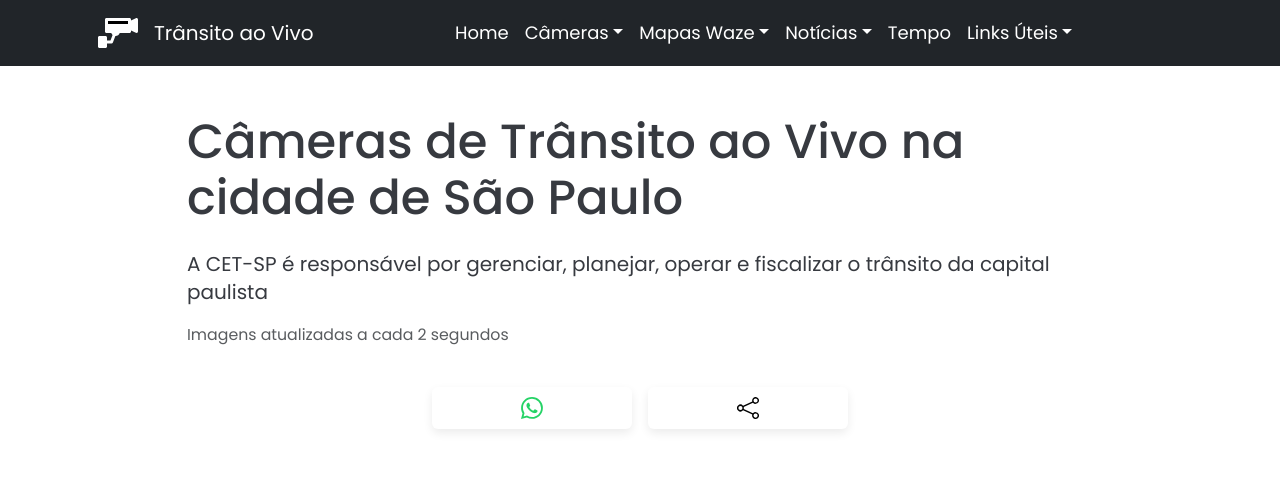
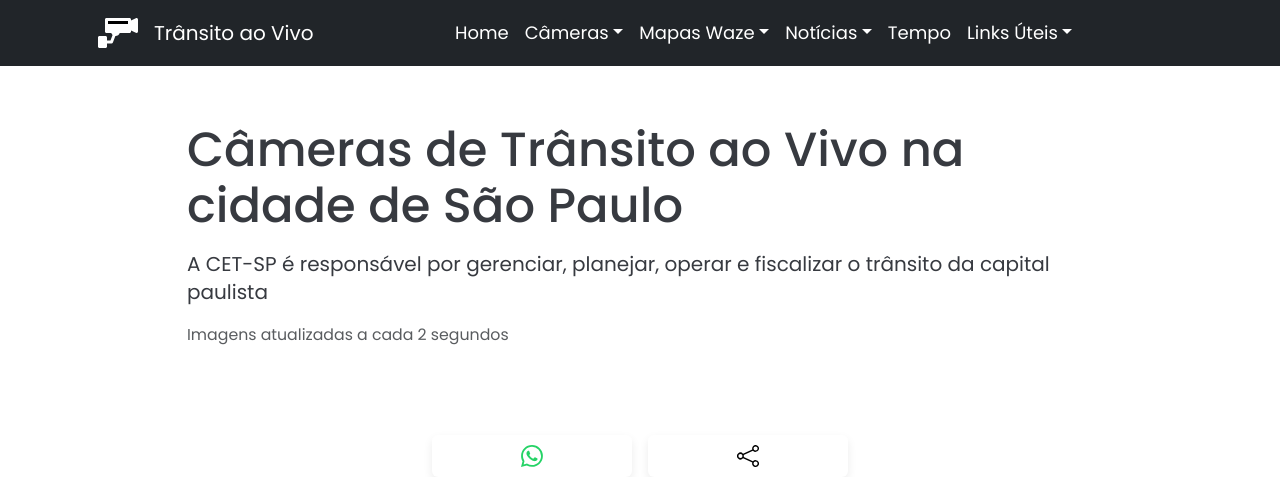
Before and after one commit to Sergio-Damm/transitoaovivo, a Jekyll site: the page built from pages/transito-cetsp-1/index.html, in a window 1280 px wide. Shown: the top 477 px of the page. Built offline with Jekyll 4.4.1, drawn with Linux system fonts in a browser that asks for light colours; comment, search, counter and statistics services are not loaded; grey boxes are pictures that could not be loaded.

Commit message:
changed from <section> to <div> and removed adsense-spacer cet-1

```diff
--- a/pages/transito-cetsp-1/index.html
+++ b/pages/transito-cetsp-1/index.html
@@ -8,21 +8,19 @@
 ---
 
 <!-- ============================================================================================= -->
-<section class="container my-3">
-	<div class="row">
-		<div class="col-12 col-md-10 mx-auto">
-			<h1 class="h1-title-content">Câmeras de Trânsito ao Vivo na cidade de São Paulo</h1>
-		</div>
-		<div class="col-12 col-md-10 mx-auto">
-			<p class="h1-subtitle-content">A CET-SP é responsável por gerenciar, planejar, operar e fiscalizar o trânsito da capital paulista</p>
-		</div>
-		<div class="col-12 col-md-10 mx-auto">
-			<p class="small text-muted mb-4">Imagens atualizadas a cada 2 segundos</p>
+<div class="py-4">
+	<div class="container">
+		<div class="row">
+			<div class="col-12 col-md-10 mx-auto mb-5">
+				<h1 class="h1-title-content">Câmeras de Trânsito ao Vivo na cidade de São Paulo</h1>
+				<p class="h1-subtitle-content">A CET-SP é responsável por gerenciar, planejar, operar e fiscalizar o trânsito da capital paulista</p>
+				<p class="small text-muted">Imagens atualizadas a cada 2 segundos</p>
+			</div>
 		</div>
 	</div>
-</section>
+</div>
 <!-- ============================================================================================= -->
-<section class="container">
+<div class="container">
 	<div class="row">
         <div class="col-12 col-md-10 mx-auto mb-5">
 			<div class="share-buttons d-flex flex-wrap gap-3 justify-content-center mb-0">
@@ -63,12 +61,12 @@
 			</div>
 		</div>
   	</div>
-</section>
+</div>
 <!-- ============================================================================================= -->
-<section class="container">
+<div class="container">
 	<div class="row">
 		<div class="col-12 col-md-10 mx-auto">
-			<div class="adsense-spacer">
+			<div class="py-3">
 				<!-- display_topo -->
 				<ins class="adsbygoogle"
 					style="display:block;"
@@ -82,9 +80,9 @@
 			</div>
 		</div>
 	</div>
-</section>
+</div>
 <!-- ============================================================================================= -->
-<section class="container">
+<div class="container">
 	<div class="row">
         <div class="col-12 col-md-10 mx-auto">
 			<div class="img-wrapper mx-auto ratio ratio-16x9">
@@ -146,9 +144,9 @@
 			</div>
 		</div>
 	</div>
-</section>
+</div>
 <!-- ============================================================================================= -->
-<section class="container">
+<div class="container">
 	<div class="row">
 		<div class="col-12 col-md-10 mx-auto">
 			<div class="mx-auto text-center col-lg-8 col-12">
@@ -166,12 +164,12 @@
 			</div>
 		</div>
 	</div>
-</section>
+</div>
 <!-- ============================================================================================= -->
-<section class="container">
+<div class="container">
 	<div class="row">
 		<div class="col-12 col-md-10 mx-auto">
-			<div class="adsense-spacer">
+			<div class="py-3">
 				<!-- inarticle\_meio1 -->
 				<ins class="adsbygoogle"
 					style="display:block; text-align:center;"
@@ -186,9 +184,9 @@
 			</div>
 		</div>
 	</div>
-</section>
+</div>
 <!-- ============================================================================================= -->
-<section class="container my-5">
+<div class="container my-5">
 	<div class="row">
 		<div class="col-12 col-md-10 mx-auto">
 			<div class="card card-liftshadow text-center p-4">
@@ -213,9 +211,9 @@
 			</div>
 		</div>
 	</div>
-</section>
+</div>
 <!-- ============================================================================================= -->
-<section class="container">
+<div class="container">
 	<div class="row">
 		<div class="col-12 col-md-10 mx-auto">
 			<div class="mb-5">
@@ -224,9 +222,9 @@
 			</div>
 		</div>
 	</div>
-</section>
+</div>
 <!-- ============================================================================================= -->
-<section class="container">
+<div class="container">
 	<div class="row">
         <div class="col-12 col-md-10 mx-auto">
 			<div class="mb-5">
@@ -242,9 +240,9 @@
 			</div>
 		</div>
 	</div>
-</section>
+</div>
 <!-- ============================================================================================= -->
-<section class="container my-3">
+<div class="container my-3">
 	<div class="row">
         <div class="col-12 col-md-10 mx-auto">
       		<div class="mb-5">
@@ -272,12 +270,12 @@
 			</div>
 		</div>
 	</div>
-</section>
+</div>
 <!-- ============================================================================================= -->
-<section class="container">
+<div class="container">
 	<div class="row">
 		<div class="col-12 col-md-10 mx-auto">
-			<div class="adsense-spacer">
+			<div class="py-3">
 				<!-- inarticle\_meio2 -->
 				<ins class="adsbygoogle"
 					style="display:block; text-align:center;"
@@ -292,9 +290,9 @@
 			</div>
 		</div>
 	</div>
-</section>
+</div>
 <!-- ============================================================================================= -->
-<section class="container">
+<div class="container">
 	<div class="row">
 		<div class="col-12 col-md-10 mx-auto">
 			<div class="mb-5">
@@ -304,9 +302,9 @@
 			</div>
 		</div>
 	</div>
-</section>
+</div>
 <!-- ============================================================================================= -->
-<section class="container">
+<div class="container">
 	<div class="row">
 		<div class="col-12 col-md-10 mx-auto">
 			<div class="mb-5">
@@ -322,9 +320,9 @@
 			</div>
 		</div>
 	</div>
-</section>
+</div>
 <!-- ============================================================================================= -->
-<section class="container">
+<div class="container">
 	<div class="row">
 		<div class="col-12 col-md-10 mx-auto mb-5">
 			<div class="mb-5">
@@ -335,5 +333,5 @@
 			</div>
 		</div>
 	</div>
-</section>
+</div>
 <!-- ============================================================================================= -->
```
